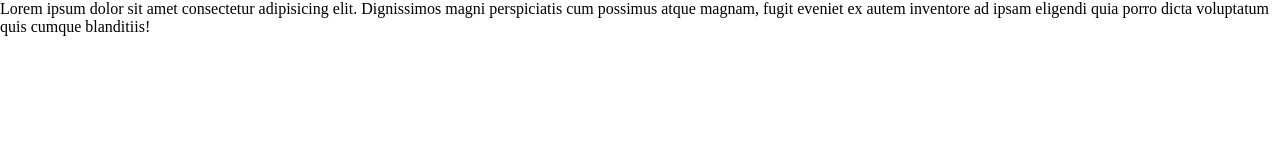
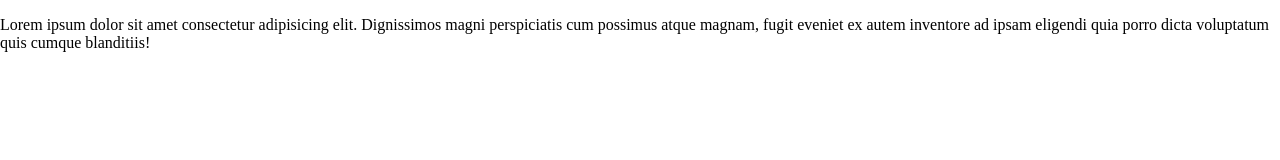
Before and after one commit to bogdanprofir/ssh-repo, a plain HTML site: page index.html in a window 1280 px wide. Drawn offline with Linux system fonts and the light colour scheme.

Commit message:
changed span to a p

```diff
--- a/index.html
+++ b/index.html
@@ -8,6 +8,6 @@
     <title>Testing project</title>
 </head>
 <body>
-    <span>Lorem ipsum dolor sit amet consectetur adipisicing elit. Dignissimos magni perspiciatis cum possimus atque magnam, fugit eveniet ex autem inventore ad ipsam eligendi quia porro dicta voluptatum quis cumque blanditiis!</span>
+    <p>Lorem ipsum dolor sit amet consectetur adipisicing elit. Dignissimos magni perspiciatis cum possimus atque magnam, fugit eveniet ex autem inventore ad ipsam eligendi quia porro dicta voluptatum quis cumque blanditiis!</p>
 </body>
 </html>
```
